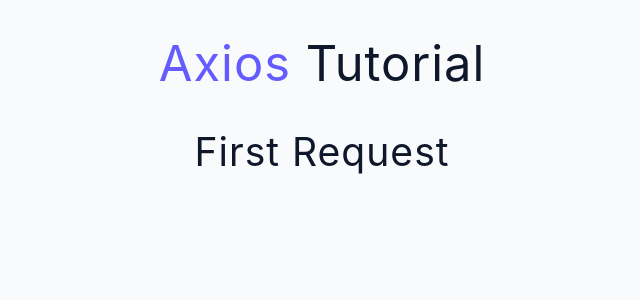
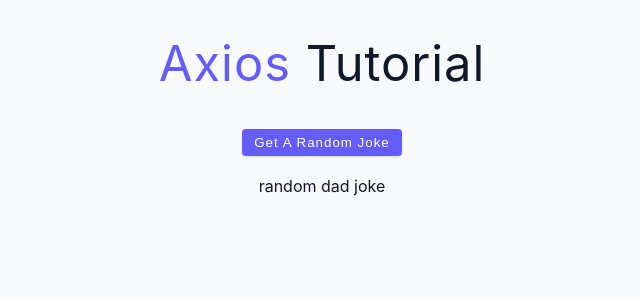
Before and after one commit to emmeiwhite/axios-2024, a React (Create React App) app: page / in a window 1280 px wide. Shown: the top 300 px of the page, without its empty margins (318-958 px from the left). Built offline with nearby package versions, Linux system fonts and the light colour scheme; no server answers.

Commit message:
axios with request Headers

```diff
--- a/src/App.js
+++ b/src/App.js
@@ -1,5 +1,5 @@
 import Title from './components/Title'
-import Setup from './examples/1-first-request'
+import Setup from './examples/2-headers'
 
 // import "./axios/global"; Global Instance - Usually avoided
 function App() {
--- a/src/examples/2-headers.js
+++ b/src/examples/2-headers.js
@@ -1,52 +1,49 @@
-import { useState } from "react";
-import axios from "axios";
+import { useState } from 'react'
+import axios from 'axios'
 
-const url = "https://icanhazdadjoke.com/";
+const url = 'https://icanhazdadjoke.com/'
 // Accept : 'application/json'
 
 const Headers = () => {
-  const [loading, setLoading] = useState(false);
-  const [joke, setJoke] = useState("random dad joke");
-  const [error, setError] = useState(null);
+  const [loading, setLoading] = useState(false)
+  const [joke, setJoke] = useState('random dad joke')
+  const [error, setError] = useState(null)
 
-  const fetchDadJoke = async () => {
+  const getJoke = async () => {
+    setLoading(true)
     try {
-      setLoading(true);
-      const response = await axios(url, {
+      const { data } = await axios(url, {
         headers: {
-          Accept: "application/json",
-        },
-      });
-
-      setLoading(false);
-      console.log(response);
-      setJoke(response.data.joke);
+          Accept: 'application/json'
+        }
+      })
+      setJoke(data.joke)
+      setLoading(false)
     } catch (error) {
-      console.log("ERROR:");
-      console.log(error.message);
-      setLoading(false);
-      setError(error.message);
+      console.log(error)
+      setLoading(false)
+      setError(error.message)
     }
-  };
-
-  if (loading) {
+  }
+  function getRandomJoke() {
+    getJoke()
   }
 
   if (error) {
-    return <h3>{error}</h3>;
+    return <h3>{error}</h3>
   }
 
   return (
     <section className="section text-center">
       <button
         className="btn"
-        onClick={fetchDadJoke}
+        onClick={getRandomJoke}
       >
         get a random joke
       </button>
 
       {loading ? <h3>loading...</h3> : <p className="dad-joke">{joke}</p>}
     </section>
-  );
-};
-export default Headers;
+  )
+}
+export default Headers
```
